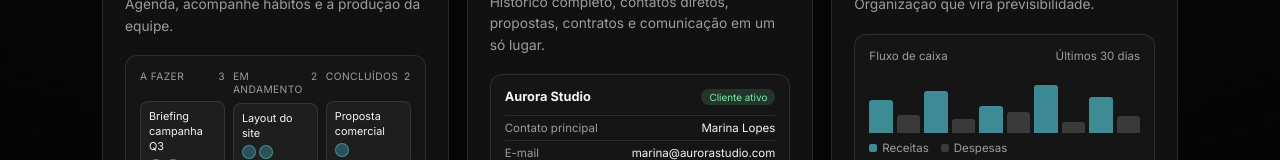
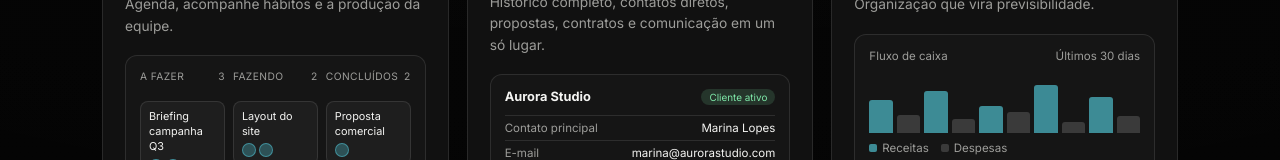
Before and after one commit to jvictorsalesmedia/Nexor-, a website: page landing.html in a window 1280 px wide. Shown: the part 1884-2044 px from the top of the page. Drawn offline with nearby package versions, Linux system fonts and the light colour scheme.

Commit message:
Shorten mini-kanban column label and prevent header wrap

```diff
--- a/landing.html
+++ b/landing.html
@@ -413,7 +413,7 @@
 
   .mini-kanban { display: grid; grid-template-columns: repeat(3, 1fr); gap: 8px; }
   .mini-kanban .col-label { color: var(--muted); font-size: 0.64rem; text-transform: uppercase; letter-spacing: 0.04em; margin-bottom: 7px; display: flex; justify-content: space-between; align-items: flex-start; gap: 4px; min-height: 24px; line-height: 1.25; }
-  .mini-kanban .col-label span:first-child { flex: 1; }
+  .mini-kanban .col-label span:first-child { flex: 1; white-space: nowrap; overflow: hidden; text-overflow: ellipsis; }
   .mini-kanban .card {
     background: rgba(255,255,255,0.04);
     border: 1px solid var(--line);
@@ -911,7 +911,7 @@
               <div class="card">Revisão de conteúdo<div class="avatars"><span></span></div></div>
             </div>
             <div>
-              <div class="col-label"><span>Em andamento</span><span>2</span></div>
+              <div class="col-label"><span>Fazendo</span><span>2</span></div>
               <div class="card">Layout do site<div class="avatars"><span></span><span></span></div></div>
               <div class="card">Configurar integrações<div class="avatars"><span></span></div></div>
             </div>
```
